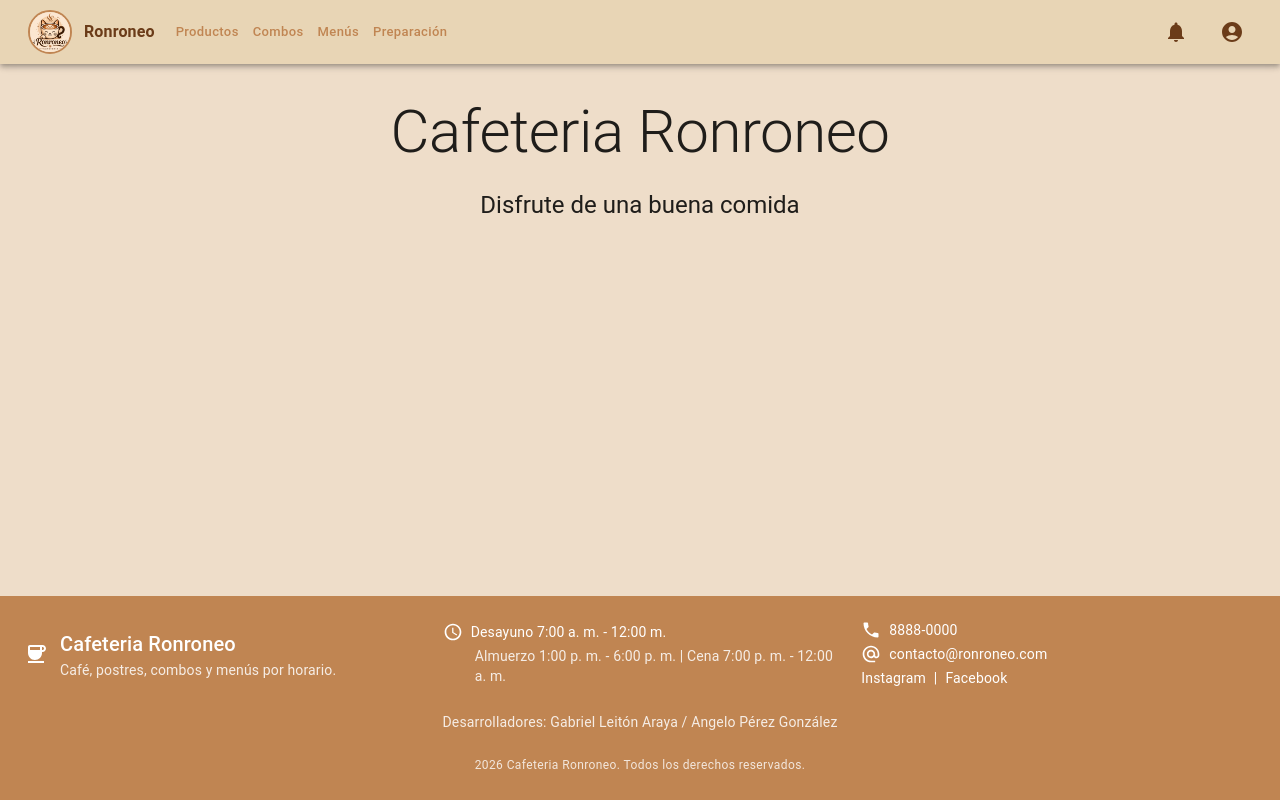
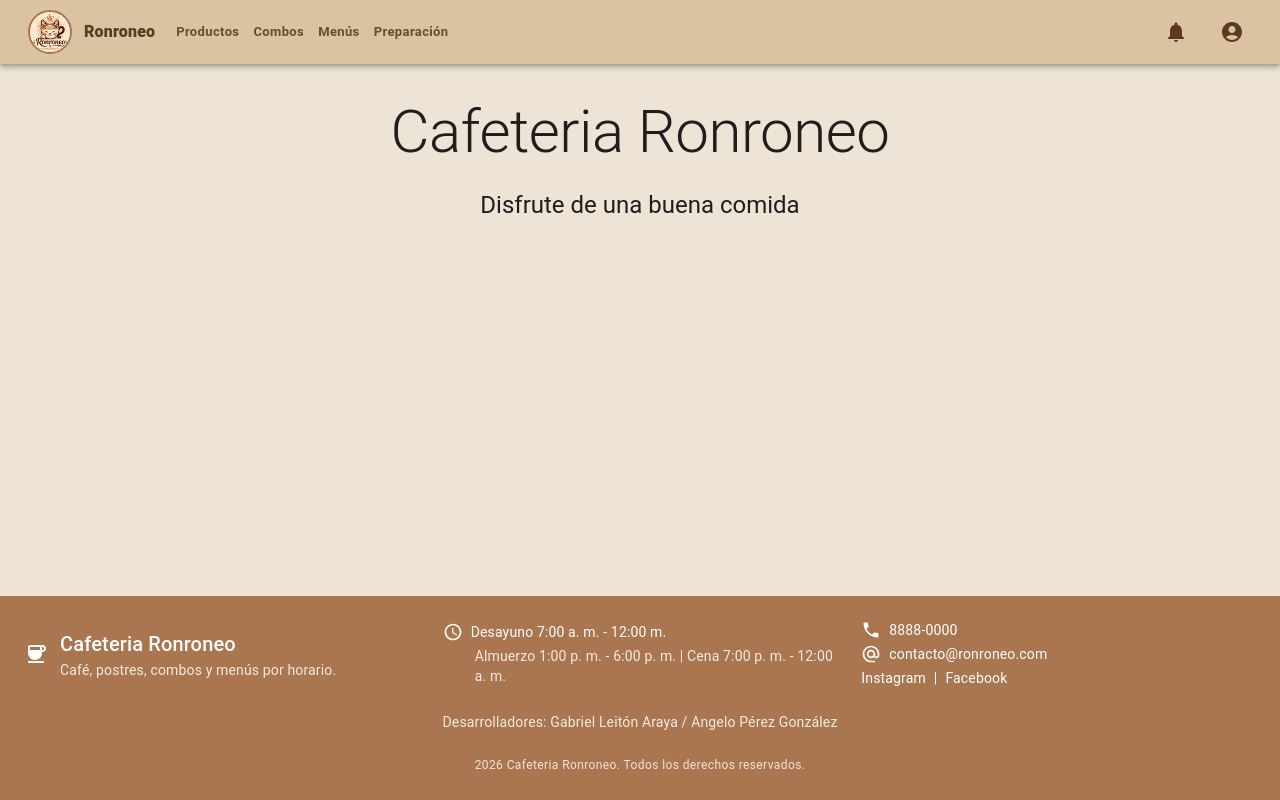
Before and after one commit to Gabo1308/ProyectoCafeteriaRonroneo, a React (Vite) app in the folder ProyectoCafeteriaRonroneo/: page / in a window 1280 px wide. Built offline with nearby package versions, Linux system fonts and the light colour scheme.

Commit message:
Avance4Finalizado

```diff
--- a/ProyectoCafeteriaRonroneo/src/components/Admin/GestionCombos.jsx
+++ b/ProyectoCafeteriaRonroneo/src/components/Admin/GestionCombos.jsx
@@ -243,7 +243,7 @@ export function GestionCombos() {
                   ))}
                 </Stack>
                 <Stack direction="row" spacing={1}>
-                  <Button type="submit" variant="contained" startIcon={<SaveIcon />} fullWidth>
+                  <Button type="submit" variant="contained" color="secondary" startIcon={<SaveIcon />} fullWidth sx={{ fontWeight: 700 }}>
                     Guardar
                   </Button>
                   <Button variant="outlined" startIcon={<AddIcon />} onClick={limpiarFormulario} fullWidth>
--- a/ProyectoCafeteriaRonroneo/src/components/Admin/GestionMenus.jsx
+++ b/ProyectoCafeteriaRonroneo/src/components/Admin/GestionMenus.jsx
@@ -269,7 +269,7 @@ export function GestionMenus() {
                   renderInput={(params) => <TextField {...params} label="Buscar combos por nombre" />}
                 />
                 <Stack direction="row" spacing={1}>
-                  <Button type="submit" variant="contained" startIcon={<SaveIcon />} fullWidth>
+                  <Button type="submit" variant="contained" color="secondary" startIcon={<SaveIcon />} fullWidth sx={{ fontWeight: 700 }}>
                     Guardar
                   </Button>
                   <Button variant="outlined" startIcon={<AddIcon />} onClick={limpiarFormulario} fullWidth>
--- a/ProyectoCafeteriaRonroneo/src/components/Admin/GestionPreparacion.jsx
+++ b/ProyectoCafeteriaRonroneo/src/components/Admin/GestionPreparacion.jsx
@@ -237,7 +237,7 @@ export function GestionPreparacion() {
                 </Button>
 
                 <Stack direction="row" spacing={1}>
-                  <Button type="submit" variant="contained" startIcon={<SaveIcon />} fullWidth>
+                  <Button type="submit" variant="contained" color="secondary" startIcon={<SaveIcon />} fullWidth sx={{ fontWeight: 700 }}>
                     Guardar
                   </Button>
                   <Button variant="outlined" onClick={limpiarFormulario} fullWidth>
--- a/ProyectoCafeteriaRonroneo/src/components/Admin/GestionProductos.jsx
+++ b/ProyectoCafeteriaRonroneo/src/components/Admin/GestionProductos.jsx
@@ -332,8 +332,10 @@ export function GestionProductos() {
                   <Button
                     type="submit"
                     variant="contained"
+                    color="secondary"
                     startIcon={<SaveIcon />}
                     fullWidth
+                    sx={{ fontWeight: 700 }}
                   >
                     Guardar
                   </Button>
--- a/ProyectoCafeteriaRonroneo/src/components/Cafeteria/CatalogPreparacion.jsx
+++ b/ProyectoCafeteriaRonroneo/src/components/Cafeteria/CatalogPreparacion.jsx
@@ -62,16 +62,18 @@ export function CatalogPreparacion() {
                     icon={<Timer />}
                     label={`${item.CantidadPasos} pasos`}
                     color="secondary"
-                    variant="outlined"
+                    sx={{ fontWeight: 700 }}
                   />
                 </CardContent>
                 <CardActions sx={{ p: 2, pt: 0 }}>
                   <Button
                     fullWidth
                     variant="contained"
+                    color="secondary"
                     startIcon={<Info />}
                     component={Link}
                     to={`/preparacion/${item.IdPreparacion}`}
+                    sx={{ fontWeight: 700 }}
                   >
                     Ver estaciones
                   </Button>
--- a/ProyectoCafeteriaRonroneo/src/components/Cafeteria/DetalleMenu.jsx
+++ b/ProyectoCafeteriaRonroneo/src/components/Cafeteria/DetalleMenu.jsx
@@ -141,7 +141,7 @@ export function DetalleMenu() {
         {Object.entries(productosPorCategoria).map(([categoria, items]) => (
           <Box key={categoria}>
             <Divider sx={{ mb: 2 }}>
-              <Chip label={categoria} color="primary" />
+              <Chip label={categoria} color="primary" sx={{ fontWeight: 700, fontSize: '0.9rem', px: 1 }} />
             </Divider>
             <Grid container spacing={2}>
               {items.map((producto) => (
--- a/ProyectoCafeteriaRonroneo/src/components/Cafeteria/ListCardCombos.jsx
+++ b/ProyectoCafeteriaRonroneo/src/components/Cafeteria/ListCardCombos.jsx
@@ -86,8 +86,10 @@ export function ListCardCombos({ data, isShopping = false }) {
                   <Button
                     fullWidth
                     variant="contained"
+                    color="secondary"
                     startIcon={<AddShoppingCart />}
                     onClick={() => addItem(item, 'combo')}
+                    sx={{ fontWeight: 700 }}
                   >
                     Ordenar
                   </Button>
--- a/ProyectoCafeteriaRonroneo/src/components/Layout/HeaderRonroneo.jsx
+++ b/ProyectoCafeteriaRonroneo/src/components/Layout/HeaderRonroneo.jsx
@@ -128,8 +128,8 @@ export default function HeaderRonroneo() {
 
         <Typography
           variant="subtitle1"
-          color="primary.main"
-          sx={{ fontWeight: 700, whiteSpace: "nowrap", mr: { xs: 0, md: 1 } }}
+          color="primary.dark"
+          sx={{ fontWeight: 800, whiteSpace: "nowrap", mr: { xs: 0, md: 1 } }}
         >
           Ronroneo
         </Typography>
@@ -140,9 +140,14 @@ export default function HeaderRonroneo() {
               key={item.link}
               component={Link}
               to={item.link}
-              color="primary"
               size="small"
-              sx={{ textTransform: "none", whiteSpace: "nowrap", minWidth: "auto" }}
+              sx={{
+                textTransform: "none",
+                whiteSpace: "nowrap",
+                minWidth: "auto",
+                fontWeight: 700,
+                color: "primary.dark",
+              }}
             >
               {item.name}
             </Button>
@@ -155,7 +160,7 @@ export default function HeaderRonroneo() {
               startIcon={<SettingsIcon />}
               endIcon={<ExpandMoreIcon />}
               onClick={(event) => setAnchorElMantenimientos(event.currentTarget)}
-              sx={{ textTransform: "none", whiteSpace: "nowrap" }}
+              sx={{ textTransform: "none", whiteSpace: "nowrap", fontWeight: 700, color: "primary.dark" }}
             >
               Mantenimientos
             </Button>
--- a/ProyectoCafeteriaRonroneo/src/themes/theme.js
+++ b/ProyectoCafeteriaRonroneo/src/themes/theme.js
@@ -1,23 +1,25 @@
 import { createTheme } from '@mui/material/styles';
-export const appTheme= createTheme  ({
+export const appTheme = createTheme({
   palette: {
     mode: 'light',
     primary: {
-      main: '#C08552',
-      light: '#D9A876',
-      dark: '#8B5E3C',
-      contrastText: '#c7a477',
+      main: '#A9764F',
+      light: '#C39A72',
+      dark: '#6E4A2E',
+      contrastText: '#FFFFFF',
     },
     secondary: {
-      main: '#f3b987',
-      contrastText: '#000000',
+      main: '#C97F3E',
+      dark: '#9C5F28',
+      contrastText: '#FFFFFF',
     },
     primaryLight: {
-      main: '#E8D5B5',
-      contrastText: '#6b3c19',
+      main: '#D9C3A0',
+      contrastText: '#5C3A21',
     },
     background: {
-      default: '#eeddc9',
+      default: '#EDE4D6',
+      paper: '#F7F1E7',
     },
   },
   shape: {
```
